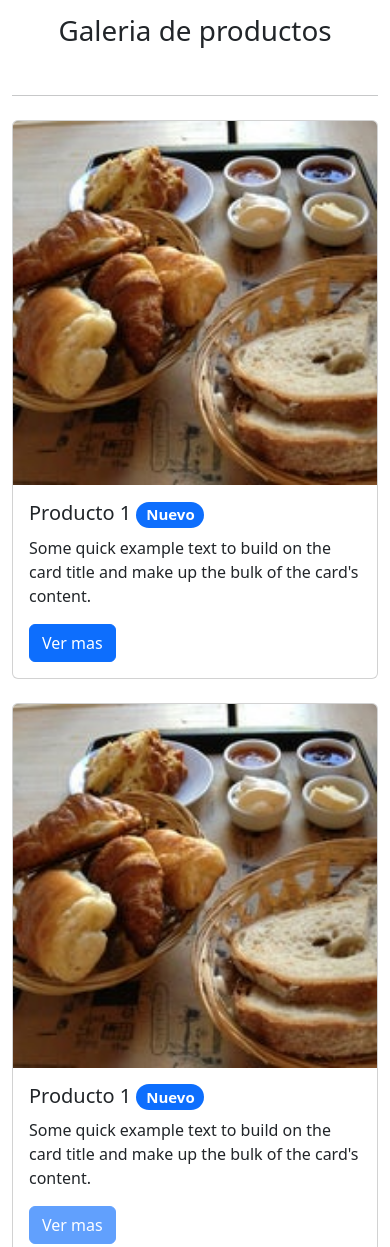
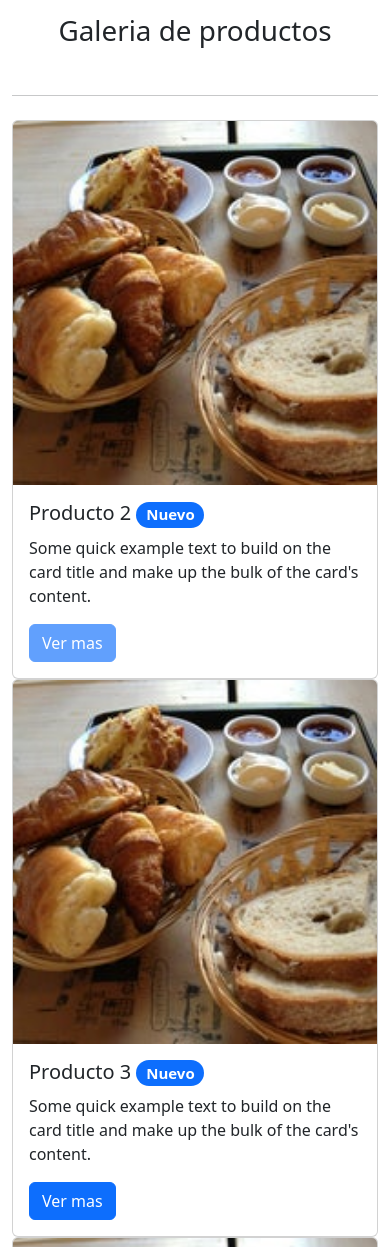
Before and after one commit to MauroFGarcia87/panaderiaCocu, a plain HTML site: page pages/producto.html in a window 390 px wide. Shown: the part 160-1407 px from the top of the page. Drawn offline with Linux system fonts and the light colour scheme.

Commit message:
Ocultamos un producto con Bootstrap con d-none

```diff
--- a/pages/producto.html
+++ b/pages/producto.html
@@ -62,7 +62,7 @@
         <h1 class="Diplay-1 text-center my-5">Galeria de productos</h1>
         <hr />
         <article class="row my-4">
-          <div class="col-sm-12 col-md-4 col-lg-3 mb-4 ">
+          <div class="col-sm-12 col-md-4 col-lg-3 mb-4 d-none d-sm-none d-md-block">
             <div class="card">
               <img
                 src="../img/productos/p1.jpg"
@@ -91,7 +91,7 @@
               />
               <div class="card-body">
                 <h5 class="card-title">
-                  Producto 1
+                  Producto 2
                   <span class="badge rounded-pill bg-primary">Nuevo</span>
                 </h5>
                 <p class="card-text">
@@ -119,7 +119,7 @@
               />
               <div class="card-body">
                 <h5 class="card-title">
-                  Producto 1
+                  Producto 3
                   <span class="badge rounded-pill bg-primary">Nuevo</span>
                 </h5>
                 <p class="card-text">
```
